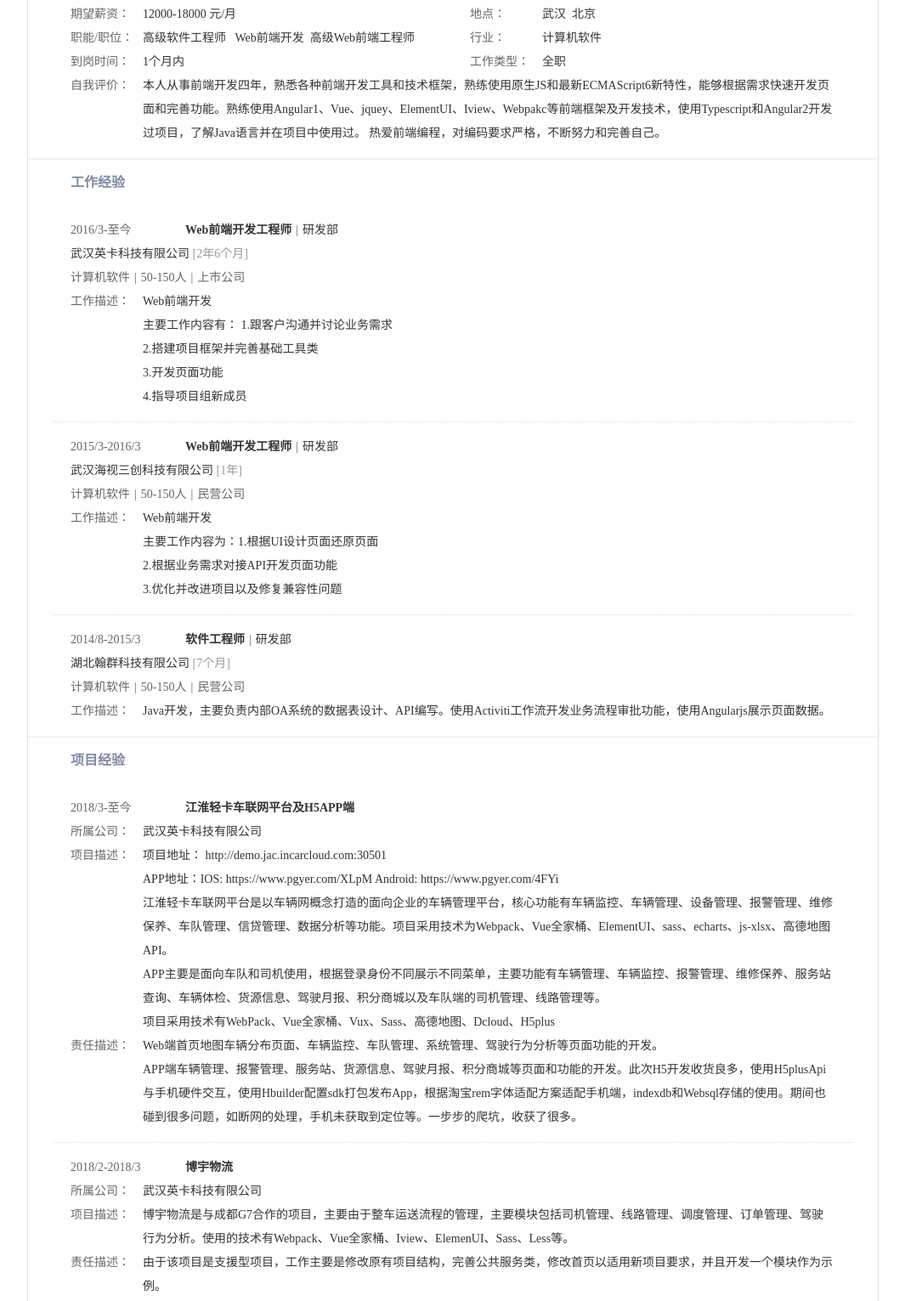
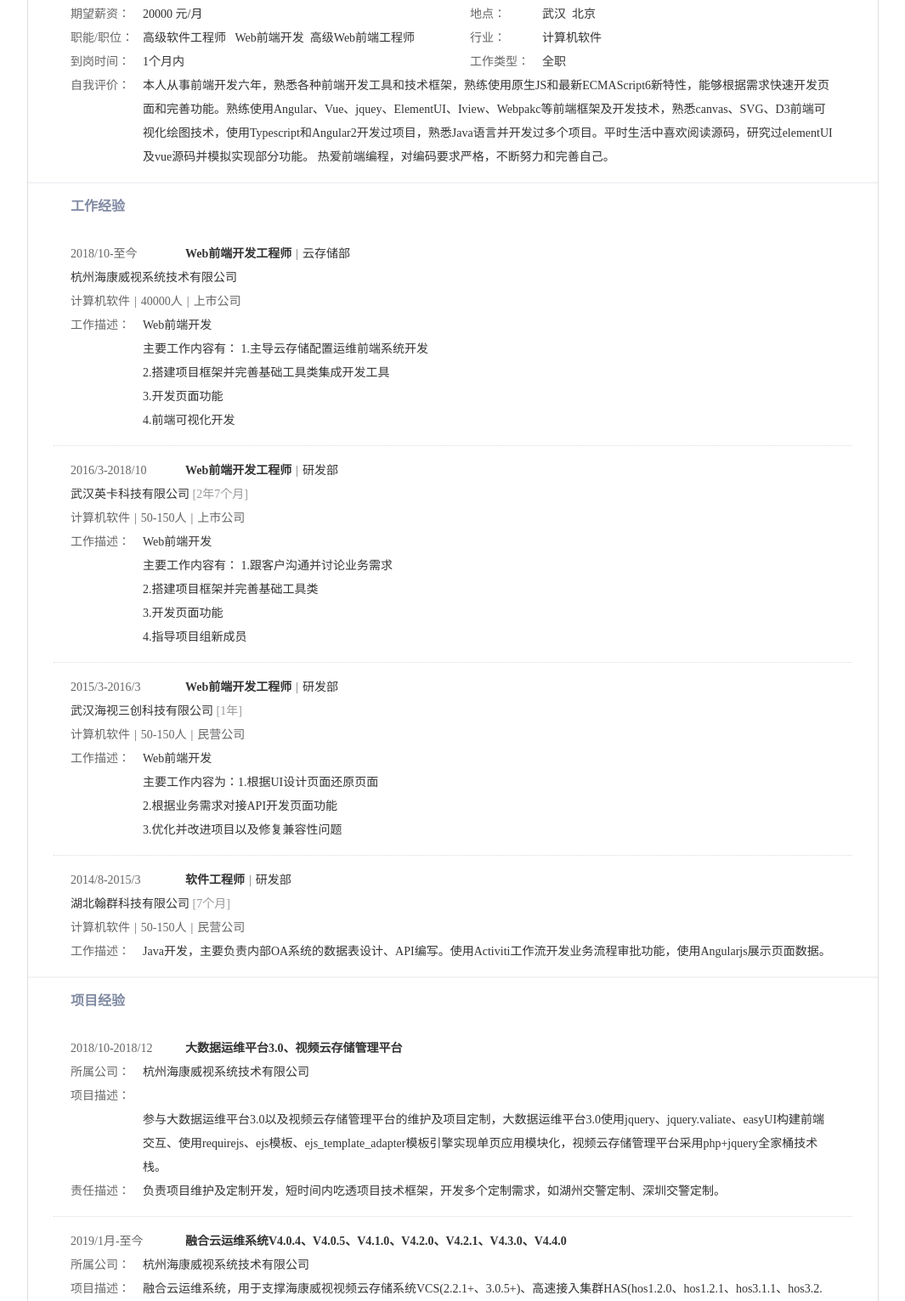
Before and after one commit to CloudTaylor/cloudtaylor.github.io, a plain HTML site: page index.html in a window 1280 px wide. Shown: the part 516-2047 px from the top of the page at 85% size, without its empty margins (107-1172 px from the left). Drawn offline with Linux system fonts and the light colour scheme.

Commit message:
Update index.html

```diff
--- a/index.html
+++ b/index.html
@@ -88,15 +88,15 @@
 </tr>
 <tr>
 <td valign="top">
-<img class="vam" src="http://img01.51jobcdn.com/im/2016/resume/y1.png" width="20" height="20">目前正在找工作</td>
+<img class="vam" src="http://img01.51jobcdn.com/im/2016/resume/y1.png" width="20" height="20">在职</td>
 <td valign="top">
-<img class="vam" src="http://img01.51jobcdn.com/im/2016/resume/y2.png" width="20" height="20">18672981765</td>
+<img class="vam" src="http://img01.51jobcdn.com/im/2016/resume/y2.png" width="20" height="20">15171502036</td>
 <td valign="top"><table cellspacing="0" cellpadding="0" border="0" class="email"><tbody><tr>
 <td valign="top" width="25"><img class="vam" src="http://img01.51jobcdn.com/im/2016/resume/y3.png" width="20" height="20"></td>
 <td valign="top" class="txt4">811585982@qq.com</td>
 </tr></tbody></table></td>
 </tr>
-<tr><td valign="top" colspan="3"><p><img class="vam" src="http://img01.51jobcdn.com/im/2016/resume/y4.png" width="20" height="20">男<span class="p5">|</span>29 岁 (1989/04/23)<span class="p5">|</span>现居住武汉-洪山区<span class="p5">|</span>6年工作经验
+<tr><td valign="top" colspan="3"><p><img class="vam" src="http://img01.51jobcdn.com/im/2016/resume/y4.png" width="20" height="20">男<span class="p5">|</span>31 岁 (1989/04/23)<span class="p5">|</span>现居住武汉-洪山区<span class="p5">|</span>6年工作经验
                     </p></td></tr>
 </tbody></table></td>
 </tr></tbody></table>
@@ -114,7 +114,7 @@
 </tr>
 <tr>
 <td valign="top" class="keys">公司：</td>
-<td valign="top" class="txt2">武汉英卡科技有限公司</td>
+<td valign="top" class="txt2">海康威视武汉研发中心</td>
 </tr>
 <tr>
 <td valign="top" class="keys">行业：</td>
@@ -156,7 +156,7 @@
 </tbody></table>
 <table xmlns="" cellspacing="0" cellpadding="0" border="0" class="box"><tbody><tr><td class="plate1">
               目前年收入
-              <span>&nbsp;12万元</span><span class="f12">（包含基本工资、补贴、奖金、股权收益等）</span>
+              <span>&nbsp;24万元</span><span class="f12">（包含基本工资、补贴、奖金、股权收益等）</span>
 </td></tr></tbody></table>
 <table xmlns="" cellspacing="0" cellpadding="0" border="0" class="box"><tbody>
 <tr><td class="plate1">求职意向</td></tr>
@@ -164,7 +164,7 @@
 <tr>
 <td class="tb2" valign="top"><table cellspacing="0" cellpadding="0" border="0"><tbody><tr>
 <td valign="top" class="keys">期望薪资：</td>
-<td valign="top" class="txt2">12000-18000
+<td valign="top" class="txt2">20000
                                             元/月
                                           </td>
 </tr></tbody></table></td>
@@ -206,7 +206,7 @@
 </tr></thead>
 <tbody><tr>
 <td valign="top" class="keys">自我评价：</td>
-<td valign="top" class="txt1">本人从事前端开发四年，熟悉各种前端开发工具和技术框架，熟练使用原生JS和最新ECMAScript6新特性，能够根据需求快速开发页面和完善功能。熟练使用Angular1、Vue、jquey、ElementUI、Iview、Webpakc等前端框架及开发技术，使用Typescript和Angular2开发过项目，了解Java语言并在项目中使用过。&#x20;热爱前端编程，对编码要求严格，不断努力和完善自己。</td>
+<td valign="top" class="txt1">本人从事前端开发六年，熟悉各种前端开发工具和技术框架，熟练使用原生JS和最新ECMAScript6新特性，能够根据需求快速开发页面和完善功能。熟练使用Angular、Vue、jquey、ElementUI、Iview、Webpakc等前端框架及开发技术，熟悉canvas、SVG、D3前端可视化绘图技术，使用Typescript和Angular2开发过项目，熟悉Java语言并开发过多个项目。平时生活中喜欢阅读源码，研究过elementUI及vue源码并模拟实现部分功能。&#x20;热爱前端编程，对编码要求严格，不断努力和完善自己。</td>
 </tr></tbody>
 </table></td></tr>
 </tbody></table></td></tr>
@@ -216,13 +216,31 @@
 <tr><td class="tbb"><table cellspacing="0" cellpadding="0" border="0">
 <tr><td class="p15"><table cellspacing="0" cellpadding="0" border="0"><tbody>
 <tr>
-<td valign="top" class="time">2016/3-至今</td>
+  <td valign="top" class="time">2018/10-至今</td>
+  <td valign="top" class="rtbox">
+  <strong class="txt3">Web前端开发工程师</strong><span class="p5">|</span><span>云存储部</span>
+  </td>
+  </tr>
+  <tr><td class="phd tb1" colspan="2">
+  <span>杭州海康威视系统技术有限公司</span><span class="gray">&nbsp;
+                      </span>
+  </td></tr>
+  <tr><td class="phd tb1 gray2" colspan="2">计算机软件<span class="p5">|</span>40000人<span class="p5">|</span>上市公司</td></tr>
+  <tr><td class="tb1" colspan="2"><table cellspacing="0" cellpadding="0" border="0"><tbody><tr>
+  <td valign="top" class="keys">工作描述：</td>
+  <td valign="top" class="txt1">Web前端开发<br>主要工作内容有：&#x20;1.主导云存储配置运维前端系统开发<br>&#x20;&#x20;&#x20;&#x20;&#x20;&#x20;&#x20;&#x20;&#x20;&#x20;&#x20;&#x20;&#x20;&#x20;&#x20;&#x20;&#x20;&#x20;&#x20;&#x20;&#x20;&#x20;&#x20;&#x20;&#x20;2.搭建项目框架并完善基础工具类集成开发工具<br>&#x20;&#x20;&#x20;&#x20;&#x20;&#x20;&#x20;&#x20;&#x20;&#x20;&#x20;&#x20;&#x20;&#x20;&#x20;&#x20;&#x20;&#x20;&#x20;&#x20;&#x20;&#x20;&#x20;&#x20;&#x20;3.开发页面功能<br>&#x20;&#x20;&#x20;&#x20;&#x20;&#x20;&#x20;&#x20;&#x20;&#x20;&#x20;&#x20;&#x20;&#x20;&#x20;&#x20;&#x20;&#x20;&#x20;&#x20;&#x20;&#x20;&#x20;&#x20;&#x20;4.前端可视化开发</td>
+  </tr></tbody></table></td></tr>
+  </tbody></table></td></tr>
+  <tr><td class="p15 con"><table cellspacing="0" cellpadding="0" border="0"><tbody>
+<tr>
+<tr>
+<td valign="top" class="time">2016/3-2018/10</td>
 <td valign="top" class="rtbox">
 <strong class="txt3">Web前端开发工程师</strong><span class="p5">|</span><span>研发部</span>
 </td>
 </tr>
 <tr><td class="phd tb1" colspan="2">
-<span>武汉英卡科技有限公司</span><span class="gray">&nbsp;[2年6个月]
+<span>武汉英卡科技有限公司</span><span class="gray">&nbsp;[2年7个月]
                     </span>
 </td></tr>
 <tr><td class="phd tb1 gray2" colspan="2">计算机软件<span class="p5">|</span>50-150人<span class="p5">|</span>上市公司</td></tr>
@@ -272,20 +290,41 @@
 <tr><td class="tba"><table cellspacing="0" cellpadding="0" border="0">
 <tr><td class="p15"><table cellspacing="0" cellpadding="0" border="0"><tbody>
 <tr>
-<td valign="top" class="time">2018/3-至今</td>
-<td valign="top" class="rtbox"><strong>江淮轻卡车联网平台及H5APP端</strong></td>
+  <td valign="top" class="time">2018/10-2018/12</td>
+  <td valign="top" class="rtbox"><strong>大数据运维平台3.0、视频云存储管理平台</strong></td>
+  </tr>
+  <tr><td class="tb1" colspan="2"><table cellspacing="0" cellpadding="0" border="0"><tbody><tr>
+  <td valign="top" class="keys">所属公司：</td>
+  <td valign="top" class="txt1">杭州海康威视系统技术有限公司</td>
+  </tr></tbody></table></td></tr>
+  <tr><td class="tb1" colspan="2"><table cellspacing="0" cellpadding="0" border="0"><tbody><tr>
+  <td valign="top" class="keys">项目描述：</td>
+  <td valign="top" class="txt1"><br>参与大数据运维平台3.0以及视频云存储管理平台的维护及项目定制，大数据运维平台3.0使用jquery、jquery.valiate、easyUI构建前端交互、使用requirejs、ejs模板、ejs_template_adapter模板引擎实现单页应用模块化，视频云存储管理平台采用php+jquery全家桶技术栈。</td>
+  </tr></tbody></table></td></tr>
+  <tr><td class="tb1" colspan="2"><table cellspacing="0" cellpadding="0" border="0"><tbody><tr>
+  <td valign="top" class="keys">责任描述：</td>
+  <td valign="top" class="txt1">负责项目维护及定制开发，短时间内吃透项目技术框架，开发多个定制需求，如湖州交警定制、深圳交警定制。</td>
+  </tr></tbody></table></td></tr>
+  </tbody></table></td></tr>
+  <tr><td class="p15 con"><table cellspacing="0" cellpadding="0" border="0"><tbody>
+<tr>
+<tr>
+<td valign="top" class="time">2019/1月-至今</td>
+<td valign="top" class="rtbox"><strong>融合云运维系统V4.0.4、V4.0.5、V4.1.0、V4.2.0、V4.2.1、V4.3.0、V4.4.0</strong></td>
 </tr>
 <tr><td class="tb1" colspan="2"><table cellspacing="0" cellpadding="0" border="0"><tbody><tr>
 <td valign="top" class="keys">所属公司：</td>
-<td valign="top" class="txt1">武汉英卡科技有限公司</td>
+<td valign="top" class="txt1">杭州海康威视系统技术有限公司</td>
 </tr></tbody></table></td></tr>
 <tr><td class="tb1" colspan="2"><table cellspacing="0" cellpadding="0" border="0"><tbody><tr>
 <td valign="top" class="keys">项目描述：</td>
-<td valign="top" class="txt1">项目地址：&#x20;http://demo.jac.incarcloud.com:30501<br>APP地址：IOS:&#x20;https://www.pgyer.com/XLpM&#x20;Android:&#x20;https://www.pgyer.com/4FYi<br>江淮轻卡车联网平台是以车辆网概念打造的面向企业的车辆管理平台，核心功能有车辆监控、车辆管理、设备管理、报警管理、维修保养、车队管理、信贷管理、数据分析等功能。项目采用技术为Webpack、Vue全家桶、ElementUI、sass、echarts、js-xlsx、高德地图API。<br>APP主要是面向车队和司机使用，根据登录身份不同展示不同菜单，主要功能有车辆管理、车辆监控、报警管理、维修保养、服务站查询、车辆体检、货源信息、驾驶月报、积分商城以及车队端的司机管理、线路管理等。<br>项目采用技术有WebPack、Vue全家桶、Vux、Sass、高德地图、Dcloud、H5plus</td>
+<td valign="top" class="txt1">融合云运维系统，用于支撑海康威视视频云存储系统VCS(2.2.1+、3.0.5+)、高速接入集群HAS(hos1.2.0、hos1.2.1、hos3.1.1、hos3.2.0、hos3.30)、网络存储NCS(1.6.0)的监控及告警。可通过该平台完成云存储一键安装(自动安装Agent)、告警策略配置、告警通知策略配置、监控数据查看、告警数据查看、历史数据分析、网络拓扑、可视化大屏等功能。技术栈采用webpack+vue全家桶、easytool静态资源管理平台、easyMock模拟API、乐高页面模板。</td>
 </tr></tbody></table></td></tr>
 <tr><td class="tb1" colspan="2"><table cellspacing="0" cellpadding="0" border="0"><tbody><tr>
 <td valign="top" class="keys">责任描述：</td>
-<td valign="top" class="txt1">Web端首页地图车辆分布页面、车辆监控、车队管理、系统管理、驾驶行为分析等页面功能的开发。<br>APP端车辆管理、报警管理、服务站、货源信息、驾驶月报、积分商城等页面和功能的开发。此次H5开发收货良多，使用H5plusApi与手机硬件交互，使用Hbuilder配置sdk打包发布App，根据淘宝rem字体适配方案适配手机端，indexdb和Websql存储的使用。期间也碰到很多问题，如断网的处理，手机未获取到定位等。一步步的爬坑，收获了很多。</td>
+<td valign="top" class="txt1">独立负责融合云运维系统前端需求设计开发，搭建项目框架集成开发工具，开发版本功能。<br>工作亮点：1、V4.0.4重构项目首页、监控、告警三大模块，优化云管理，使用d3+echarts完成网络链路图(d3力导向图生成空间结构再转化为echarts线图散点图，支持节点点击展开)、可视化投屏、IOT展会大屏。<br>2、V4.2.0升级HUI2.0使用Vue-Cli3重新搭建项目并迁移所有功能，优化原有路由结构、面包屑导航、角色菜单，项目便于扩展和维护。
+  <br>3、V4.2.0优化许可授权流程，采用css3动画指导用户操作，兼容新老两套授权流程，提供单点登录入口。<br>4、V4.3.0使用全局计算属性加混合类实现无刷新切换国际化语言。<br>5、为了支撑业务实现开发多个功能组件，有：日期控件、锚点导航侧边及横向滚动形式、canvas圆形及半圆进度条(支持多段进度)、列表额外展示项拖动排序、无限滚动列表、实时预览上传组件。
+</td>
 </tr></tbody></table></td></tr>
 </tbody></table></td></tr>
 <tr><td class="p15 con"><table cellspacing="0" cellpadding="0" border="0"><tbody>
```
